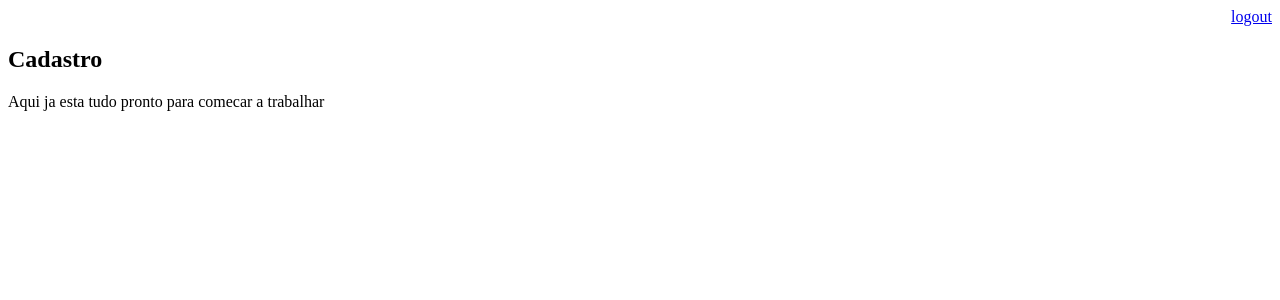
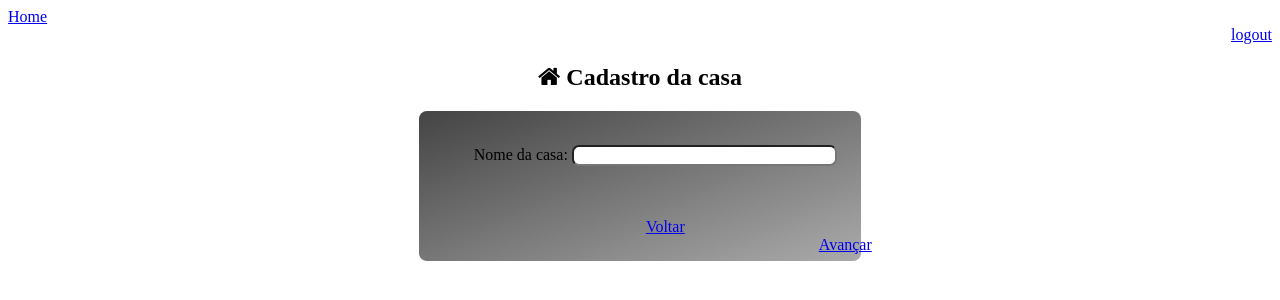
Before and after one commit to reduPKR/projeto_casa_python, a Django app: page /cadastrar/ in a window 1280 px wide. Shown: the top 300 px of the page. Run offline with Django 3.2, Linux system fonts and the light colour scheme.

Commit message:
Estou fazendo o toggle

```diff
--- a/projeto_casa/core/pages/gerador_testes/views.py
+++ b/projeto_casa/core/pages/gerador_testes/views.py
@@ -134,6 +134,28 @@ def DeleteEquipamentos(request,id):
             item.delete()
     return redirect('/equipamentos/')
 
+#Cadastrar casa
 def Cadastrar(request):
-    dados = {'titulo':'Cadastrar nova casa'}
+    dados = {
+        'titulo':'Cadastrar nova casa',
+        'etapa': 0
+    }
     return render(request, 'gerador_testes/cadastrar.html', dados)
+
+def AvancarEtapa(request,etapa):
+    etapa = etapa+1
+    dados = {
+        'titulo':'Cadastrar nova casa',
+        'etapa': etapa
+    }
+
+    return render(request, 'gerador_testes/cadastrar.html', dados)
+
+def VoltarEtapa(request,etapa):
+    etapa = etapa-1
+    dados = {
+        'titulo':'Cadastrar nova casa',
+        'etapa': etapa
+    }
+
+    return render(request, 'gerador_testes/cadastrar.html', dados)
--- a/projeto_casa/projeto_casa/urls.py
+++ b/projeto_casa/projeto_casa/urls.py
@@ -29,8 +29,7 @@ urlpatterns = [
     path('login/submit',views.SubmitLogin),
     path('logout/',views.Logout),
 
-    #Gerador de teste
-    path('listar/', gt.ListarCasas),
+    #configurar
     path('configurar/', gt.Configurar),
     path('configurar/categorias/submit', gt.SaveCategorias),
     path('configurar/recursos/submit', gt.SaveRecursos),
@@ -41,5 +40,10 @@ urlpatterns = [
     path('equipamentos/', gt.Equipamentos),
     path('equipamentos/submit', gt.SaveEquipamentos),
     path('equipamentos/excluir/<int:id>/', gt.DeleteEquipamentos),
+
+    #Casa
+    path('listar/', gt.ListarCasas),
     path('cadastrar/', gt.Cadastrar),
+    path('cadastrar/avancar/<int:etapa>/', gt.AvancarEtapa),
+    path('cadastrar/voltar/<int:etapa>/', gt.VoltarEtapa),
 ]
--- a/projeto_casa/static/css/style.css
+++ b/projeto_casa/static/css/style.css
@@ -15,6 +15,11 @@
     margin-top: 2px;
     margin-bottom: 3px;
     margin-right: 10px;
+}
+
+.button-small {
+    width: 80px;
+    height: 30px;
 }
 
 .button-gray {
@@ -57,6 +62,10 @@
     background-image: linear-gradient(to bottom right, #444444, #AAAAAA );
 }
 
+p {
+    padding-left: 20px;
+}
+
 input {
     border-radius: 7px;
 }
--- a/projeto_casa/templates/gerador_testes/cadastrar.html
+++ b/projeto_casa/templates/gerador_testes/cadastrar.html
@@ -1,6 +1,25 @@
 {% extends "model-page.html" %}
 
 {% block content %}
-<h2>Cadastro</h2>
-<label>Aqui ja esta tudo pronto para comecar a trabalhar</label>
+<div align='center'>
+    <h2><i class='fa fa-home'></i> Cadastro da casa</h2>
+    <div class="box-form">
+        <br>
+        <form action="submit" method="POST"> {% csrf_token %}
+            {% if etapa == 0 %}
+                <p class="tab">
+                    <label>Nome da casa: </label>
+                    <input type="text" name="nome" maxlength="50" size="30"/>
+                </p>
+            {% endif %}
+            <br><br>
+            <a type="button" style="margin-left: 40px;" href="/cadastrar/voltar/{{etapa}}">
+                Voltar
+            </a>
+            <a type="button" style="margin-left: 400px;" href="/cadastrar/avancar/{{etapa}}">
+                Avançar
+            </a>
+        </form>
+    </div>
+</div>
 {% endblock %}
--- a/projeto_casa/templates/gerador_testes/equipamento.html
+++ b/projeto_casa/templates/gerador_testes/equipamento.html
@@ -7,6 +7,7 @@
         <h3><i class="fa fa-television"></i> Novo dispositivo</h3>
         <form action="submit" method="POST"> {% csrf_token %}
             {% if equipamento is None %}
+                <p>
                     <label >Nome: </label>
                     <input type="text" name="nome" maxlength="50" size="35" /><br><br>
                     <label>Energia por hora</label>
@@ -26,7 +27,9 @@
                         {% endfor %}
                     </select>
                     <textarea name="descricao" rows="10" cols="50" maxlength="500" placeholder="Descrição"></textarea>
+                </p>
             {% else %}
+                <p>
                     <input name="id" value='{{equipamento.id}}' hidden>
                     <label >Nome: </label>
                     <input type="text" name="nome" maxlength="50" size="35" value="{{equipamento.nome}}"/><br><br>
@@ -55,6 +58,7 @@
                         {% endfor %}
                     </select>
                     <textarea name="descricao" rows="10" cols="50" maxlength="500" placeholder="Descrição"></textarea>
+                </p>
             {% endif %}
             <br><br><br>
             <button class="button" type="submit">Salvar</button>
--- a/projeto_casa/templates/home.html
+++ b/projeto_casa/templates/home.html
@@ -12,7 +12,7 @@
             </thead>
             <tr>
                 <td>
-                    <a class="button button-gray">
+                    <a class="button button-gray" href="/cadastrar/">
                         Cadastrar casa
                     </a>
                 </td>
--- a/projeto_casa/templates/model-header.html
+++ b/projeto_casa/templates/model-header.html
@@ -5,6 +5,13 @@
     <link rel="stylesheet" href="https://cdnjs.cloudflare.com/ajax/libs/font-awesome/4.7.0/css/font-awesome.min.css">
     <link type="text/css" href="{% static 'css/style.css' %}" rel="stylesheet"/>
     <title>{{titulo}}</title>
+
+    {% if request.get_full_path != '/home/' %}
+        <div align="left">
+            <a href="/home/">Home</a>
+        </div>
+    {% endif %}
+
     {% if titulo != 'Login' %}
         <div align="right">
             <a href="/logout">logout</a>
```
Lines whose indentation alone changed are shown as unchanged.
